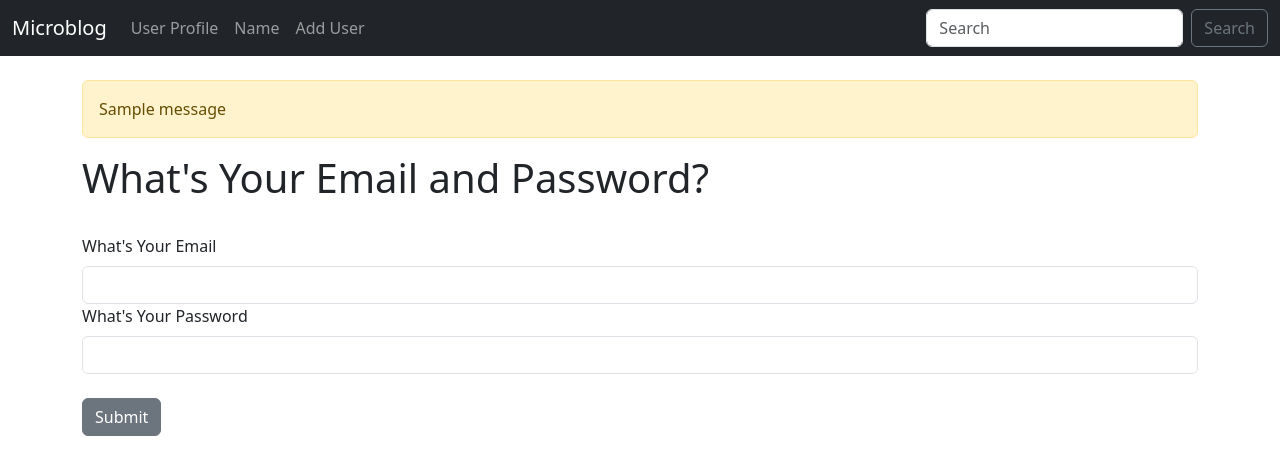
After one commit to CPWu/autoscale.ca, a Flask app: page /test_pw in a window 1280 px wide. The commit adds this page. Shown: the top 475 px of the page. Run offline with Flask 3, Linux system fonts and the light colour scheme; tables that the repository leaves empty hold one stand-in row (values such as "Sample post"); one stand-in notice (Sample message) is shown.

Commit message:
Added password hash verifier.

```diff
--- a/app/forms.py
+++ b/app/forms.py
@@ -1,6 +1,6 @@
 from flask_wtf import FlaskForm
-from wtforms import StringField, PasswordField, BooleanField, SubmitField
-from wtforms.validators import DataRequired
+from wtforms import StringField, PasswordField, BooleanField, SubmitField, ValidationError
+from wtforms.validators import DataRequired, EqualTo, Length
 
 
 class LoginForm(FlaskForm):
@@ -13,8 +13,15 @@ class NameForm(FlaskForm):
     name = StringField("What's Your Name", validators=[DataRequired()])
     submit = SubmitField("Submit")
 
+class PasswordForm(FlaskForm):
+    email = StringField("What's Your Email", validators=[DataRequired()])
+    password_hash = PasswordField("What's Your Password", validators=[DataRequired()])
+    submit = SubmitField("Submit")
+
 class UserForm(FlaskForm):
     name = StringField("Name", validators=[DataRequired()])
     email = StringField("Email ", validators=[DataRequired()])
     favourite_color = StringField("Favourite Color")
+    password_hash = PasswordField("Password", validators=[DataRequired(),EqualTo('password_hash2', message="Passwords Must Match!")])
+    password_hash2 = PasswordField("Confirm Password", validators=[DataRequired()])
     submit = SubmitField("Submit")
--- a/app/routes.py
+++ b/app/routes.py
@@ -1,8 +1,9 @@
 from flask import render_template, flash, redirect, url_for, request
 from app import app
-from app.forms import LoginForm, NameForm, UserForm
+from app.forms import LoginForm, NameForm, UserForm, PasswordForm
 from app.models import User
 from app import db
+from werkzeug.security import generate_password_hash, check_password_hash
 
 @app.route("/")
 @app.route("/index")
@@ -37,13 +38,16 @@ def add_user():
     if form.validate_on_submit():
         user = User.query.filter_by(email=form.email.data).first()
         if user is None:
-            user = User(name=form.name.data, email=form.email.data, favourite_color=form.favourite_color.data)
+            # Hash Password
+            hashed_password = generate_password_hash(form.password_hash.data)
+            user = User(name=form.name.data, email=form.email.data, favourite_color=form.favourite_color.data, password_hash=hashed_password)
             db.session.add(user)
             db.session.commit()
         name = form.name.data
         form.name.data = ''
         form.email.data = ''
         form.favourite_color = ''
+        form.password_hash = ''
         flash("User Added Successfully")
     our_users = User.query.order_by(User.date_added)
     return render_template("add_user.html", form=form, name=name, our_users=our_users)
@@ -95,6 +99,30 @@ def name():
         flash('Form Submitted Successfully')
     return render_template('name.html', name=name, form=form)
 
+# Create Password Test Page
+@app.route("/test_pw", methods=['GET','POST'])
+def test_pw():
+    email = None
+    password = None
+    pw_to_check = None
+    passed = None
+    form = PasswordForm()
+    # Validate Form
+    if form.validate_on_submit():
+        email = form.email.data
+        password = form.password_hash.data
+        # Clear the form
+        form.email.data = ''
+        form.password_hash.data = ''
+
+        pw_to_check = User.query.filter_by(email=email).first()
+
+        # Check Hashed Password
+        passed = check_password_hash(pw_to_check.password_hash, password)
+
+    return render_template('test_pw.html', email=email, password=password, pw_to_check=pw_to_check, passed=passed, form=form)
+
+
 # Custom Error Page - Invalid URL
 @app.errorhandler(404)
 def page_not_found(e):
--- /dev/null
+++ b/app/templates/test_pw.html
@@ -0,0 +1,36 @@
+{% extends "base.html" %}
+
+{% block content %}
+
+{% for message in get_flashed_messages() %}
+<div class="alert alert-warning alert-dismissible fade show" role="alert">
+    {{ message }}
+</div>
+{% endfor %}
+
+{% if email %}
+<h1>Hello {{ email }}!</h1>
+<h1>Password: {{ password }}</h1>
+
+<h1>I found this info:</h1>
+<h2>
+    Name: {{ pw_to_check.name }} <br />
+    Email: {{ pw_to_check.email }} <br />
+    PW: {{ pw_to_check.password_hash }} <br />
+    <br />
+    Passed: {{ passed }}
+</h2>
+{% else %}
+<h1>What's Your Email and Password?</h1>
+<br />
+<form action="" method="post">
+    {{ form.hidden_tag() }}
+    {{ form.email.label(class="form-label") }}
+    {{ form.email(class="form-control") }}
+    {{ form.password_hash.label(class="form-label") }}
+    {{ form.password_hash(class="form-control") }}
+    <br />
+    {{ form.submit(class="btn btn-secondary") }}
+</form>
+{% endif %}
+{% endblock %}
```
Also changed, not shown: app/templates/add_user.html (+7 -1 lines), migrations/versions/88c90da12487_added_password_field.py (added, +32 -0 lines), app/app.db.
